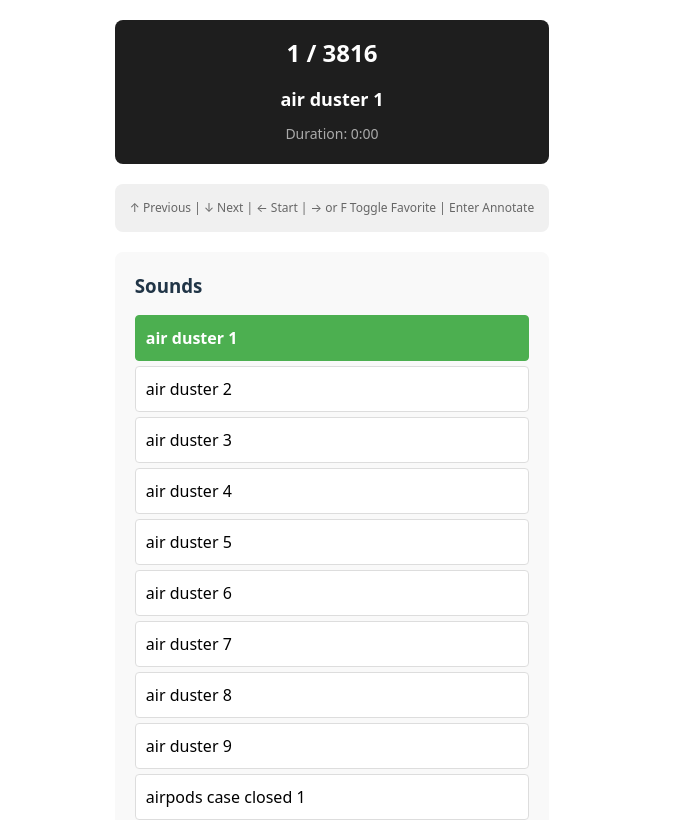
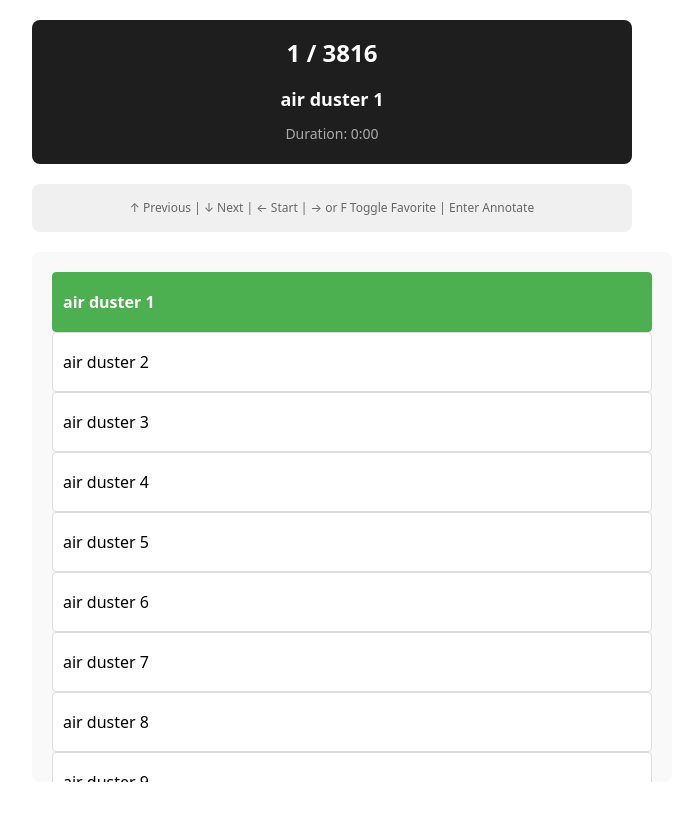
Before and after one commit to EdShel/SoundsLibraryListener, a React (Vite) app: page / in a window 1280 px wide. Shown: the top 820 px of the page, without its empty margins (308-991 px from the left). Built offline with nearby package versions, Linux system fonts and the light colour scheme.

Commit message:
Kinda virtual

```diff
--- a/package.json
+++ b/package.json
@@ -13,13 +13,15 @@
     "express": "^5.2.1",
     "focus-trap-react": "^11.0.5",
     "react": "^19.2.0",
-    "react-dom": "^19.2.0"
+    "react-dom": "^19.2.0",
+    "react-virtualized": "^9.22.6"
   },
   "devDependencies": {
     "@eslint/js": "^9.39.1",
     "@types/node": "^24.10.1",
     "@types/react": "^19.2.5",
     "@types/react-dom": "^19.2.3",
+    "@types/react-virtualized": "^9.22.3",
     "@vitejs/plugin-react": "^5.1.1",
     "eslint": "^9.39.1",
     "eslint-plugin-react-hooks": "^7.0.1",
--- a/src/App.css
+++ b/src/App.css
@@ -52,26 +52,17 @@
   color: #666;
 }
 
-.sound-list {
+.sound-list > * {
   background: #f9f9f9;
   padding: 20px;
   border-radius: 8px;
-}
-
-.sound-list h3 {
-  margin: 0 0 15px 0;
-}
-
-.sound-list ul {
-  list-style: none;
-  padding: 0;
-  margin: 0;
+  overflow-y: hidden;
+  width: 640px;
 }
 
 .sound-item {
   position: relative;
   padding: 10px;
-  margin: 5px 0;
   background: #fff;
   border: 1px solid #ddd;
   color: black;
@@ -81,6 +72,8 @@
   justify-content: space-between;
   align-items: center;
   transition: background 0.2s;
+  box-sizing: border-box;
+  height: 60px;
 }
 
 .sound-item:hover {
@@ -103,16 +96,14 @@
   font-size: 0.9rem;
   color: #888;
   font-style: italic;
-  margin-top: 0.5rem;
+  margin-left: 0.5rem;
 }
 
 .annotation-preview {
-  position: absolute;
-  left: calc(100% + 52px);
   font-size: 0.85rem;
-  color: #fff;
   font-style: italic;
   margin-top: 0.25rem;
+  margin-left: 16px;
 }
 
 .modal-overlay {
--- a/src/App.tsx
+++ b/src/App.tsx
@@ -1,9 +1,11 @@
 import "./App.css";
 import { useEffect, useRef, useState } from "react";
+import { List } from "react-virtualized";
 import { soundFiles } from "./sounds";
 import { AnnotationModal } from "./AnnotationModal";
 
 const soundsDirectory = `/assets/sounds/`;
+const ITEM_HEIGHT = 60;
 
 interface Sound {
   name: string;
@@ -20,6 +22,7 @@ function App() {
   const [annotationText, setAnnotationText] = useState("");
   const audioRef = useRef<HTMLAudioElement>(null);
   const currentSoundItemRef = useRef<HTMLLIElement>(null);
+  const listRef = useRef<List>(null);
 
   // Load sounds from imported soundFiles
   useEffect(() => {
@@ -106,13 +109,10 @@ function App() {
 
   // Scroll to current sound item
   useEffect(() => {
-    if (currentSoundItemRef.current) {
-      currentSoundItemRef.current.scrollIntoView({
-        behavior: "smooth",
-        block: "center",
-      });
+    if (listRef.current && sounds.length > 0) {
+      listRef.current.scrollToRow(Math.max(0, currentIndex - 5));
     }
-  }, [currentIndex]);
+  }, [currentIndex, sounds.length]);
 
   const toggleFavorite = () => {
     if (sounds.length === 0) return;
@@ -168,6 +168,37 @@ function App() {
     return `${mins}:${secs.toString().padStart(2, "0")}`;
   };
 
+  const renderSoundItem = ({
+    index,
+    key,
+    style,
+  }: {
+    index: number;
+    key: string;
+    style: React.CSSProperties;
+  }) => {
+    const sound = sounds[index];
+    return (
+      <li
+        key={key}
+        style={style}
+        className={`sound-item ${index === currentIndex ? "active" : ""}`}
+        onClick={() => setCurrentIndex(index)}
+      >
+        <span>
+          {sound.name}
+
+          {annotations[sound.name] && (
+            <span className="annotation-preview">
+              {annotations[sound.name]}
+            </span>
+          )}
+        </span>
+        {favorites.has(sound.name) && <span className="favorite">★</span>}
+      </li>
+    );
+  };
+
   return (
     <div className="app">
       <audio ref={audioRef} onLoadedMetadata={handleLoadedMetadata} />
@@ -178,12 +209,14 @@ function App() {
         </h1>
         {sounds.length > 0 && (
           <div className="current-sound">
-            <h2>{sounds[currentIndex].name}</h2>
-            {annotations[sounds[currentIndex].name] && (
-              <p className="annotation">
-                {annotations[sounds[currentIndex].name]}
-              </p>
-            )}
+            <h2>
+              {sounds[currentIndex].name}
+              {annotations[sounds[currentIndex].name] && (
+                <span className="annotation">
+                  {annotations[sounds[currentIndex].name]}
+                </span>
+              )}
+            </h2>
             <p className="duration">Duration: {formatTime(duration)}</p>
           </div>
         )}
@@ -197,25 +230,16 @@ function App() {
       </div>
 
       <div className="sound-list">
-        <h3>Sounds</h3>
-        <ul>
-          {sounds.map((sound, index) => (
-            <li
-              key={sound.path}
-              ref={index === currentIndex ? currentSoundItemRef : null}
-              className={`sound-item ${index === currentIndex ? "active" : ""}`}
-              onClick={() => setCurrentIndex(index)}
-            >
-              <span>{sound.name}</span>
-              {annotations[sound.name] && (
-                <div className="annotation-preview">
-                  {annotations[sound.name]}
-                </div>
-              )}
-              {favorites.has(sound.name) && <span className="favorite">★</span>}
-            </li>
-          ))}
-        </ul>
+        {sounds.length > 0 && (
+          <List
+            ref={listRef}
+            width={640}
+            height={530}
+            rowCount={sounds.length}
+            rowHeight={ITEM_HEIGHT}
+            rowRenderer={renderSoundItem}
+          />
+        )}
       </div>
 
       {showAnnotationModal && (
```
Also changed, not shown: 1 other file (tests, documents, lock files or other folders).
